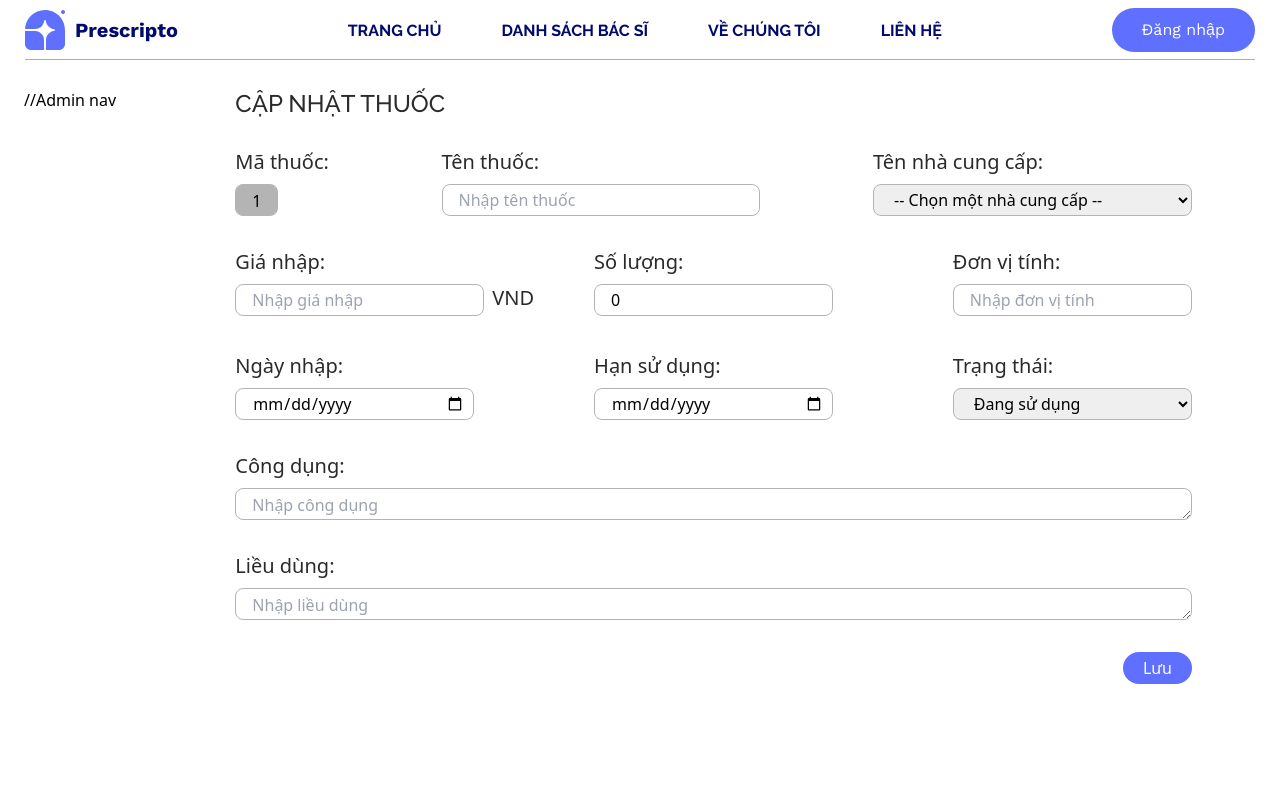
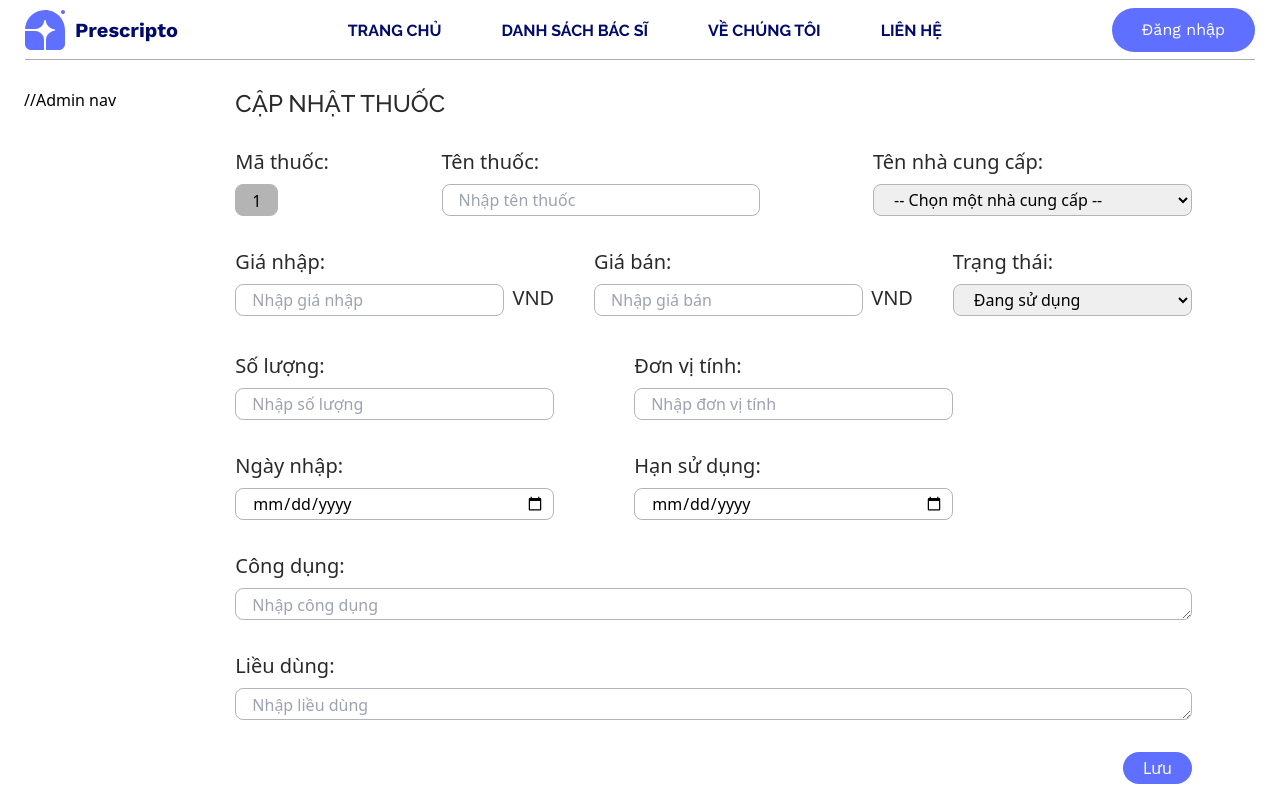
Before and after one commit to Karin1412/prescipto_frontend, a React (Vite) app: page /admin/medicine/edit/1 in a window 1280 px wide. Shown: the top 800 px of the page. Built offline with nearby package versions, Linux system fonts and the light colour scheme; what ag-grid-community would draw is missing.

Commit message:
Add quantity and selling price fields to Add and Edit Medicine pages; include validation for input values

```diff
--- a/src/pages/admin/AddMedicinePage.jsx
+++ b/src/pages/admin/AddMedicinePage.jsx
@@ -10,6 +10,7 @@ const AddMedicinePage = () => {
   const [inputName, setInputName] = useState("");
   const [inputImportPrice, setInputImportPrice] = useState();
   const [inputSellingPrice, setInputSellingPrice] = useState();
+  const [inputQuantity, setInputQuantity] = useState();
   const [inputUnit, setInputUnit] = useState("");
   const [inputImportDate, setInputImportDate] = useState("");
   const [inputExpiryDate, setInputExpiryDate] = useState("");
@@ -43,6 +44,15 @@ const AddMedicinePage = () => {
       Number(inputSellingPrice) <= 0
     ) {
       alert("Giá bán phải là số hợp lệ và lớn hơn 0.");
+      return false;
+    }
+
+    if (
+      !inputQuantity ||
+      isNaN(Number(inputQuantity)) ||
+      Number(inputQuantity) <= 0
+    ) {
+      alert("Số lượng phải là số hợp lệ và lớn hơn 0.");
       return false;
     }
 
@@ -87,6 +97,7 @@ const AddMedicinePage = () => {
         selectedSupplier,
         inputImportPrice,
         inputSellingPrice,
+        inputQuantity,
         inputUnit,
         inputImportDate,
         inputExpiryDate,
@@ -113,7 +124,10 @@ const AddMedicinePage = () => {
         </div>
 
         {/* Add Medicine Layout */}
-        <form onSubmit={handleCreateNewMedicine} className="flex flex-col gap-8">
+        <form
+          onSubmit={handleCreateNewMedicine}
+          className="flex flex-col gap-8"
+        >
           <div className="flex flex-row justify-between">
             <div className="flex flex-col justify-start">
               <span className="font-normal text-xl h-auto text-[#2A2A2A] font-work-sans mb-2">
@@ -159,14 +173,14 @@ const AddMedicinePage = () => {
           </div>
 
           <div className="flex flex-row justify-start gap-20">
-            <div className="flex flex-col justify-start w-1/4">
+            <div className="flex flex-col justify-start w-1/3">
               <span className="font-normal text-xl h-auto text-[#2A2A2A] font-work-sans mb-2">
                 Giá nhập:
               </span>
-              <div className="flex gap-2">
+              <div className="flex justify-between gap-2">
                 <input
                   type="number"
-                  className="border-[#B4B4B4] rounded-lg h-8 border pl-4"
+                  className="border-[#B4B4B4] rounded-lg h-8 w-full border pl-4"
                   placeholder="Nhập giá nhập"
                   value={inputImportPrice}
                   onChange={(e) => setInputImportPrice(e.target.value)}
@@ -176,14 +190,14 @@ const AddMedicinePage = () => {
                 </span>
               </div>
             </div>
-            <div className="flex flex-col justify-start w-1/4">
+            <div className="flex flex-col justify-start w-1/3">
               <span className="font-normal text-xl h-auto text-[#2A2A2A] font-work-sans mb-2">
                 Giá bán:
               </span>
-              <div className="flex gap-2">
+              <div className="flex justify-between gap-2">
                 <input
                   type="number"
-                  className="border-[#B4B4B4] rounded-lg h-8 border pl-4"
+                  className="border-[#B4B4B4] rounded-lg h-8 w-full border pl-4"
                   placeholder="Nhập giá bán"
                   value={inputSellingPrice}
                   onChange={(e) => setInputSellingPrice(e.target.value)}
@@ -193,7 +207,22 @@ const AddMedicinePage = () => {
                 </span>
               </div>
             </div>
-            <div className="flex flex-col w-1/4">
+          </div>
+
+          <div className="flex flex-row justify-start gap-20">
+            <div className="flex flex-col justify-start w-1/3">
+              <span className="font-normal text-xl h-auto text-[#2A2A2A] font-work-sans mb-2">
+                Số lượng:
+              </span>
+              <input
+                type="number"
+                className="border-[#B4B4B4] rounded-lg h-8 border pl-4"
+                placeholder="Nhập số lượng"
+                value={inputQuantity}
+                onChange={(e) => setInputQuantity(e.target.value)}
+              />
+            </div>
+            <div className="flex flex-col w-1/3">
               <span className="font-normal text-xl h-auto text-[#2A2A2A] font-work-sans mb-2">
                 Đơn vị tính:
               </span>
@@ -208,7 +237,7 @@ const AddMedicinePage = () => {
           </div>
 
           <div className="flex flex-row justify-start gap-20">
-            <div className="flex flex-col justify-start w-1/4">
+            <div className="flex flex-col justify-start w-1/3">
               <span className="font-normal text-xl h-auto text-[#2A2A2A] font-work-sans mb-2">
                 Ngày nhập:
               </span>
@@ -219,7 +248,7 @@ const AddMedicinePage = () => {
                 onChange={(e) => setInputImportDate(e.target.value)}
               />
             </div>
-            <div className="flex flex-col w-1/4">
+            <div className="flex flex-col w-1/3">
               <span className="font-normal text-xl h-auto text-[#2A2A2A] font-work-sans mb-2">
                 Hạn sử dụng:
               </span>
--- a/src/pages/admin/EditMedicinePage.jsx
+++ b/src/pages/admin/EditMedicinePage.jsx
@@ -10,8 +10,9 @@ const EditMedicinePage = () => {
   // Get the current supplier ID
   const { id } = useParams(); // Lấy id từ URL
   const [inputName, setInputName] = useState("");
-  const [inputImportPrice, setInputImportPrice] = useState("");
-  const [inputQuantity, setInputQuantity] = useState(0);
+  const [inputImportPrice, setInputImportPrice] = useState();
+  const [inputSellingPrice, setInputSellingPrice] = useState();
+  const [inputQuantity, setInputQuantity] = useState();
   const [inputUnit, setInputUnit] = useState("");
   const [inputImportDate, setInputImportDate] = useState("");
   const [inputExpiryDate, setInputExpiryDate] = useState("");
@@ -37,6 +38,7 @@ const EditMedicinePage = () => {
       // Cập nhật các input values sau khi medicine được set
       setInputName(updatedMedicine.medicineName);
       setInputImportPrice(updatedMedicine.importPrice);
+      setInputSellingPrice(updatedMedicine.sellingPrice);
       setInputQuantity(updatedMedicine.quantity);
       setInputUnit(updatedMedicine.unit);
       setInputImportDate(updatedMedicine.importDate);
@@ -82,6 +84,15 @@ const EditMedicinePage = () => {
       Number(inputImportPrice) <= 0
     ) {
       alert("Giá nhập phải là số hợp lệ và lớn hơn 0.");
+      return false;
+    }
+
+    if (
+      !inputSellingPrice ||
+      isNaN(Number(inputSellingPrice)) ||
+      Number(inputSellingPrice) <= 0
+    ) {
+      alert("Giá bán phải là số hợp lệ và lớn hơn 0.");
       return false;
     }
 
@@ -135,6 +146,7 @@ const EditMedicinePage = () => {
         inputName,
         selectedSupplier,
         inputImportPrice,
+        inputSellingPrice,
         inputQuantity,
         inputUnit,
         inputImportDate,
@@ -205,15 +217,15 @@ const EditMedicinePage = () => {
           </div>
 
           <div className="flex flex-row justify-between">
-            <div className="flex flex-col justify-start w-1/4">
+            <div className="flex flex-col justify-start w-1/3">
               <span className="font-normal text-xl h-auto text-[#2A2A2A] font-work-sans mb-2">
                 Giá nhập:
               </span>
-              <div className="flex gap-2">
+              <div className="flex justify-between gap-2">
                 <input
                   id="medicineImportPriceInput"
                   type="number"
-                  className="border-[#B4B4B4] rounded-lg h-8 border pl-4"
+                  className="border-[#B4B4B4] rounded-lg h-8 w-full border pl-4"
                   placeholder="Nhập giá nhập"
                   value={inputImportPrice}
                   onChange={(e) => setInputImportPrice(e.target.value)}
@@ -223,57 +235,23 @@ const EditMedicinePage = () => {
                 </span>
               </div>
             </div>
-            <div className="flex flex-col justify-start w-1/4">
+            <div className="flex flex-col justify-start w-1/3">
               <span className="font-normal text-xl h-auto text-[#2A2A2A] font-work-sans mb-2">
-                Số lượng:
+                Giá bán:
               </span>
+              <div className="flex justify-between gap-2">
                 <input
-                  id="medicineQuantityInput"
+                  id="medicineImportPriceInput"
                   type="number"
-                  step="1"
-                  className="border-[#B4B4B4] rounded-lg h-8 border pl-4"
-                  placeholder="Nhập số lượng"
-                  value={inputQuantity}
-                  onChange={(e) => setInputQuantity(e.target.value)}
+                  className="border-[#B4B4B4] rounded-lg h-8 w-full border pl-4"
+                  placeholder="Nhập giá bán"
+                  value={inputSellingPrice}
+                  onChange={(e) => setInputSellingPrice(e.target.value)}
                 />
-            </div>
-            <div className="flex flex-col justify-start w-1/4">
-              <span className="font-normal text-xl h-auto text-[#2A2A2A] font-work-sans mb-2">
-                Đơn vị tính:
-              </span>
-              <input
-                id="medicineUnitInput"
-                type="text"
-                className="border-[#B4B4B4] rounded-lg h-8 border pl-4"
-                placeholder="Nhập đơn vị tính"
-                value={inputUnit}
-                onChange={(e) => setInputUnit(e.target.value)}
-              />
-            </div>
-          </div>
-
-          <div className="flex flex-row justify-between">
-            <div className="flex flex-col justify-start w-1/4">
-              <span className="font-normal text-xl h-auto text-[#2A2A2A] font-work-sans mb-2">
-                Ngày nhập:
-              </span>
-              <input
-                type="date"
-                className="border-[#B4B4B4] rounded-lg h-8 border pl-4 pr-2"
-                value={inputImportDate}
-                onChange={(e) => setInputImportDate(e.target.value)}
-              />
-            </div>
-            <div className="flex flex-col justify-start w-1/4">
-              <span className="font-normal text-xl h-auto text-[#2A2A2A] font-work-sans mb-2">
-                Hạn sử dụng:
-              </span>
-              <input
-                type="date"
-                className="border-[#B4B4B4] rounded-lg h-8 border pl-4 pr-2"
-                value={inputExpiryDate}
-                onChange={(e) => setInputExpiryDate(e.target.value)}
-              />
+                <span className="font-normal text-xl h-auto text-[#2A2A2A] font-work-sans mb-2">
+                  VND
+                </span>
+              </div>
             </div>
             <div className="flex flex-col justify-start w-1/4">
               <span className="font-normal text-xl h-auto text-[#2A2A2A] font-work-sans mb-2">
@@ -289,6 +267,61 @@ const EditMedicinePage = () => {
                 <option value="Đang sử dụng">Đang sử dụng</option>
                 <option value="Ngừng sử dụng">Ngừng sử dụng</option>
               </select>
+            </div>
+          </div>
+
+          <div className="flex flex-row justify-start gap-20">
+            <div className="flex flex-col justify-start w-1/3">
+              <span className="font-normal text-xl h-auto text-[#2A2A2A] font-work-sans mb-2">
+                Số lượng:
+              </span>
+                <input
+                  id="medicineQuantityInput"
+                  type="number"
+                  step="1"
+                  className="border-[#B4B4B4] rounded-lg h-8 border pl-4"
+                  placeholder="Nhập số lượng"
+                  value={inputQuantity}
+                  onChange={(e) => setInputQuantity(e.target.value)}
+                />
+            </div>
+            <div className="flex flex-col justify-start w-1/3">
+              <span className="font-normal text-xl h-auto text-[#2A2A2A] font-work-sans mb-2">
+                Đơn vị tính:
+              </span>
+              <input
+                id="medicineUnitInput"
+                type="text"
+                className="border-[#B4B4B4] rounded-lg h-8 border pl-4"
+                placeholder="Nhập đơn vị tính"
+                value={inputUnit}
+                onChange={(e) => setInputUnit(e.target.value)}
+              />
+            </div>
+          </div>
+
+          <div className="flex flex-row justify-start gap-20">
+            <div className="flex flex-col justify-start w-1/3">
+              <span className="font-normal text-xl h-auto text-[#2A2A2A] font-work-sans mb-2">
+                Ngày nhập:
+              </span>
+              <input
+                type="date"
+                className="border-[#B4B4B4] rounded-lg h-8 border pl-4 pr-2"
+                value={inputImportDate}
+                onChange={(e) => setInputImportDate(e.target.value)}
+              />
+            </div>
+            <div className="flex flex-col justify-start w-1/3">
+              <span className="font-normal text-xl h-auto text-[#2A2A2A] font-work-sans mb-2">
+                Hạn sử dụng:
+              </span>
+              <input
+                type="date"
+                className="border-[#B4B4B4] rounded-lg h-8 border pl-4 pr-2"
+                value={inputExpiryDate}
+                onChange={(e) => setInputExpiryDate(e.target.value)}
+              />
             </div>
           </div>
 
```
